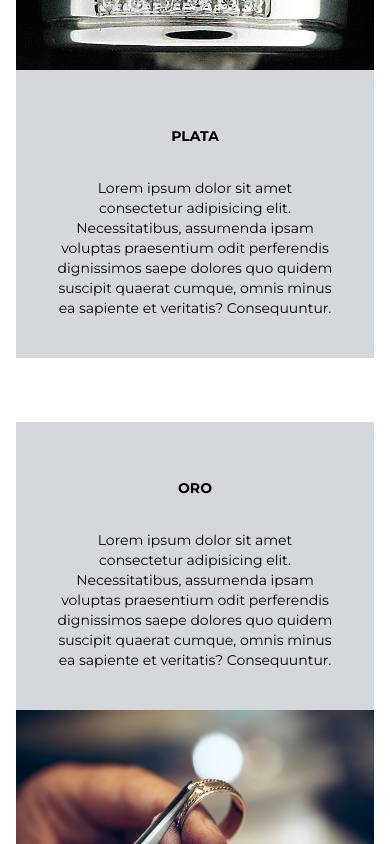
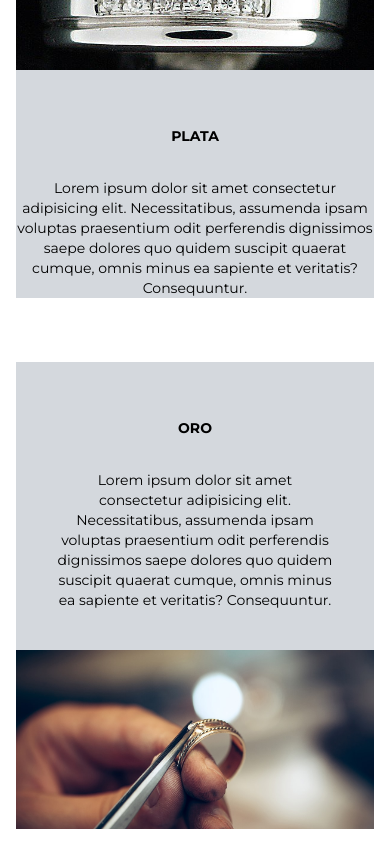
Before and after one commit to fabio4520/bonnyjoyas-app, a Next.js app: page /landing in a window 390 px wide. Shown: the part 1156-2000 px from the top of the page. Built offline with nearby package versions, Linux system fonts and the light colour scheme.

Commit message:
ADD: animation for sections in landing/page.tsx

```diff
--- a/app/landing/layout.tsx
+++ b/app/landing/layout.tsx
@@ -18,13 +18,15 @@ export default function LandingLayout({
 }) {
   return (
     <div className="h-full w-full bg-white text-sm">
+      <Navbar />
       <div className="container my-24 mx-auto md:px-6">
-        <Navbar />
-        <div className="p-4 mt-24 md:mt-40 bg-white">
-        <Template>{children}</Template>
-        </div>
+        <Template
+          className="p-4 mt-24 md:mt-40 bg-white overflow-hidden"
+        >
+          {children}
+        </Template>
       </div>
-        <Footer/>
+      <Footer/>
     </div>
   );
 }
--- a/app/landing/page.tsx
+++ b/app/landing/page.tsx
@@ -1,3 +1,4 @@
+'use client';
 import Image from 'next/image'
 import React from 'react'
 import Button from '@/components/button/Button'
@@ -7,6 +8,7 @@ import section2Image from '../../public/images/sections/section2.jpg'
 import section3Image from '../../public/images/sections/section3.jpg'
 import section4Image from '../../public/images/sections/section4.jpg'
 import Link from 'next/link'
+import DivTransition from '@/components/transitions/DivTransition'
 
 export default function Landing() {
   return (
@@ -20,22 +22,37 @@ export default function Landing() {
         />
       </div>
 
-      <div id='section1' className='flex flex-wrap items-center justify-around'>
-        <div className='flex flex-col md:w-1/2 gap-8 items-center justify-center text-center pt-14'>
+      <section id='section1' className='flex flex-wrap items-center justify-around'>
+        <DivTransition
+          initial={{ x: -200, opacity: 0 }} // Empieza desde la izquierda y invisible
+          transition={{ ease: 'easeInOut', duration: 1 }}
+          className='flex flex-col md:w-1/2 gap-8 items-center justify-center text-center pt-14'
+        >
           <p className='font-bold'>EXCLUSIVIDAD, CALIDAD, ELEGANCIA Y DISEÑO</p>
           <p>Lorem ipsum dolor sit amet consectetur adipisicing elit. Praesentium suscipit nemo dicta saepe, perspiciatis voluptates dolorum dolore tenetur magni numquam natus? Earum, maiores similique dolores quis tempora incidunt. Doloribus, eius!</p>
           <Button className='uppercase font-bold md:w-1/2'><Link href={'/shop'}>Descubre la colección</Link></Button>
-        </div>
+        </DivTransition>
+        <DivTransition
+          initial={{ x: 200, opacity: 0 }} // Empieza desde la izquierda y invisible
+          transition={{ ease: 'easeInOut', duration: 1 }}
+          className=''
+        >
           <Image
             src={section1Image}
             alt='Bonny joyas plata image'
             width={500}
             height={900}
+            className='' // Para que la imagen aparezca antes del contenido en pantallas móviles
+          />
+        </DivTransition>
+      </section>
+
+      <section id='section2' className='flex flex-wrap items-center md:justify-around'>
+        <DivTransition
+          initial={{ x: -200, opacity: 0 }} // Empieza desde la izquierda y invisible
+          transition={{ ease: 'easeInOut', duration: 1 }}
           className=''
-        />
-      </div>
-
-      <div id='section2' className='flex flex-wrap items-center md:justify-around'>
+        >
           <Image
             src={section2Image}
             alt='Bonny joyas gold image'
@@ -43,18 +60,32 @@ export default function Landing() {
             height={300}
             className=''
             />
+        </DivTransition>
 
-        <div className='flex md:flex-row flex-col md:w-1/2 gap-8 items-center justify-center text-center pt-14 bg-light-400 p-10'>
+        <DivTransition
+          initial={{ x: 200, opacity: 0 }} // Empieza desde la izquierda y invisible
+          transition={{ ease: 'easeInOut', duration: 1 }}
+          className='flex md:flex-row flex-col md:w-1/2 gap-8 items-center justify-center text-center pt-14 bg-light-400'
+        >
           <p className='font-bold uppercase'>Plata</p>
           <p>Lorem ipsum dolor sit amet consectetur adipisicing elit. Necessitatibus, assumenda ipsam voluptas praesentium odit perferendis dignissimos saepe dolores quo quidem suscipit quaerat cumque, omnis minus ea sapiente et veritatis? Consequuntur.</p>
-        </div>
-      </div>
+        </DivTransition>
+      </section>
 
-      <div id='section3' className='flex flex-wrap items-center md:justify-around'>
-        <div className='flex md:flex-row flex-col md:w-1/2 gap-8 items-center justify-center text-center pt-14 bg-light-400 p-10'>
+      <section id='section3' className='flex flex-wrap items-center md:justify-around'>
+      <DivTransition
+        initial={{ x: -200, opacity: 0 }} // Empieza desde la izquierda y invisible
+        transition={{ ease: 'easeInOut', duration: 1 }}
+        className='flex md:flex-row flex-col md:w-1/2 gap-8 items-center justify-center text-center pt-14 bg-light-400 p-10'
+      >
         <p className='font-bold uppercase'>Oro</p>
         <p>Lorem ipsum dolor sit amet consectetur adipisicing elit. Necessitatibus, assumenda ipsam voluptas praesentium odit perferendis dignissimos saepe dolores quo quidem suscipit quaerat cumque, omnis minus ea sapiente et veritatis? Consequuntur.</p>
-        </div>
+        </DivTransition>
+      <DivTransition
+          initial={{ x: 200, opacity: 0 }} // Empieza desde la izquierda y invisible
+          transition={{ ease: 'easeInOut', duration: 1 }}
+          className=''
+        >
         <Image
           src={section3Image}
           alt='Bonny joyas hero image'
@@ -62,9 +93,15 @@ export default function Landing() {
           height={300}
           className=''
           />
-      </div>
+        </DivTransition>
+      </section>
 
-      <div id='section4' className='flex flex-wrap items-center md:justify-around'>
+      <section id='section4' className='flex flex-wrap items-center md:justify-around'>
+      <DivTransition
+          initial={{ x: -200, opacity: 0 }} // Empieza desde la izquierda y invisible
+          transition={{ ease: 'easeInOut', duration: 1 }}
+          className=''
+        >
           <Image
             src={section4Image}
             alt='Bonny joyas gold image'
@@ -72,12 +109,17 @@ export default function Landing() {
             height={300}
             className=''
             />
+        </DivTransition>
 
-        <div className='flex md:flex-row flex-col md:w-1/2 gap-8 items-center justify-center text-center pt-14 bg-light-400 p-10'>
+        <DivTransition
+        initial={{ x: 200, opacity: 0 }} // Empieza desde la izquierda y invisible
+        transition={{ ease: 'easeInOut', duration: 1 }}
+        className='flex md:flex-row flex-col md:w-1/2 gap-8 items-center justify-center text-center pt-14 bg-light-400 p-10'
+        >
           <p className='font-bold uppercase'>Filigrana</p>
           <p>Lorem ipsum dolor sit amet consectetur adipisicing elit. Necessitatibus, assumenda ipsam voluptas praesentium odit perferendis dignissimos saepe dolores quo quidem suscipit quaerat cumque, omnis minus ea sapiente et veritatis? Consequuntur.</p>
-        </div>
-      </div>
+      </DivTransition>
+      </section>
 
     </main>
   )
--- a/app/landing/template.tsx
+++ b/app/landing/template.tsx
@@ -3,19 +3,31 @@
 import { motion } from "framer-motion"
 import React from "react"
 
+interface TemplateProps {
+  children: React.ReactNode;
+  initial?: { [key: string]: any };
+  animate?: { [key: number]: any };
+  transition?: { [key: string]: any };
+  className?: string;
+}
 
-export default function Template({
- children
-}: {
- children: React.ReactNode;
-}) {
+const Template: React.FC<TemplateProps> = ({
+  children,
+  initial={y: 20, opacity: 0 },
+  animate={y: 0, opacity: 1 },
+  transition = { ease: 'easeInOut', duration: 0.75 },
+  className = ""
+}) => {
   return (
     <motion.div
-      initial={{ y: 20, opacity: 0 }}
-      animate={{ y: 0, opacity: 1 }}
-      transition={{ease:'easeInOut', duration: 0.75}}
+      initial={initial}
+      animate={animate}
+      transition={transition}
+      className={ className }
     >
       {children}
     </motion.div>
   );
 }
+
+export default Template;
--- a/app/layout.tsx
+++ b/app/layout.tsx
@@ -19,7 +19,9 @@ export default function RootLayout({
 }>) {
   return (
     <html lang="en">
-      <body className={montserrat.className + " text-black"}>{children}</body>
+      <body className={montserrat.className + " text-black"}>
+        {children}
+      </body>
     </html>
   );
 }
--- a/components/navbar/Navbar.tsx
+++ b/components/navbar/Navbar.tsx
@@ -5,6 +5,7 @@ import logo from '../../public/images/logo.png';
 import style from './navbar.module.css';
 import { AnimatePresence, motion } from 'framer-motion';
 import NavItems from './NavItems';
+import Link from 'next/link';
 
 
 export default function Navbar() {
@@ -17,14 +18,19 @@ export default function Navbar() {
   return (
     <nav className={`${style.nav} ${showItems ? " h-full w-full" : ""}`}>
       <div className='flex justify-between w-full md:justify-center'>
+        <Link
+        href={'/landing'}
+        >
           <Image
             src={logo}
             alt='Bonny Joyas logo'
             width={80}
             height={80}
           />
+        </Link>
         <button
           onClick={toggleItems}
+          aria-expanded={showItems ? 'true' : 'false'}
           type="button"
           className="inline-flex items-center p-2 w-10 h-10 justify-center text-sm text-primary-400 rounded-lg md:hidden hover:bg-gray-100 focus:outline-none focus:ring-2 focus:ring-gray-200 dark:text-gray-400 dark:hover:bg-primary-700 dark:focus:ring-primary-600"
         >
--- /dev/null
+++ b/components/transitions/DivTransition.tsx
@@ -0,0 +1,30 @@
+'use client';
+import { motion } from 'framer-motion';
+import React from 'react';
+
+interface DivTransitionProps {
+  children: React.ReactNode;
+  initial?: { [key: string]: any };
+  transition?: { [key: string]: any };
+  className?: string;
+}
+
+const DivTransition: React.FC<DivTransitionProps> = ({
+  children,
+  initial = { y: -200, opacity: 0 },
+  transition = { ease: 'easeInOut', duration: 1 },
+  className = ''
+}) => {
+  return (
+    <motion.div
+      initial={initial}
+      transition={transition}
+      className={className}
+      whileInView={{ opacity: 1, x: 0 }}
+    >
+      {children}
+    </motion.div>
+  );
+};
+
+export default DivTransition;
```
Lines whose indentation alone changed are shown as unchanged.
